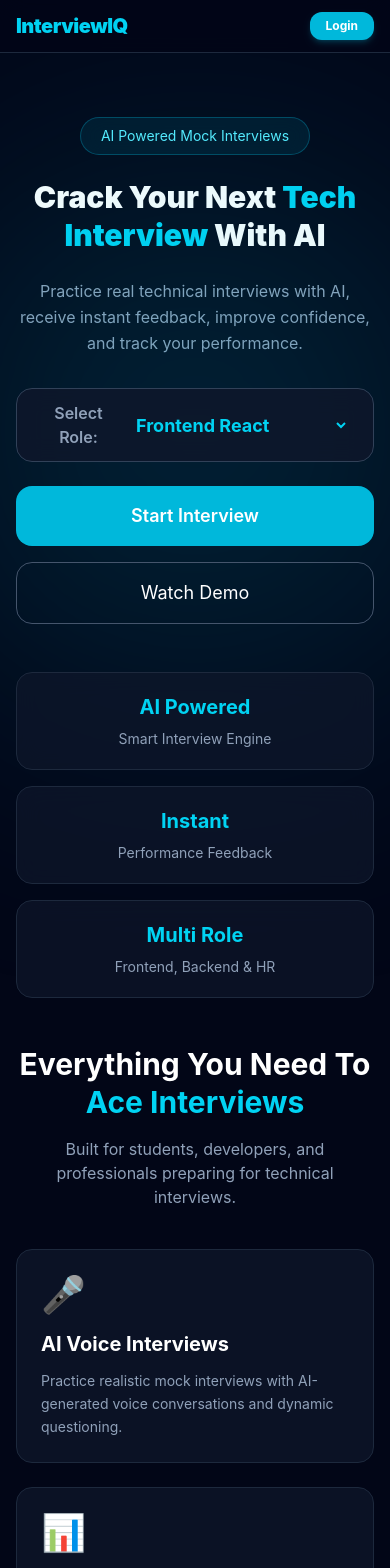
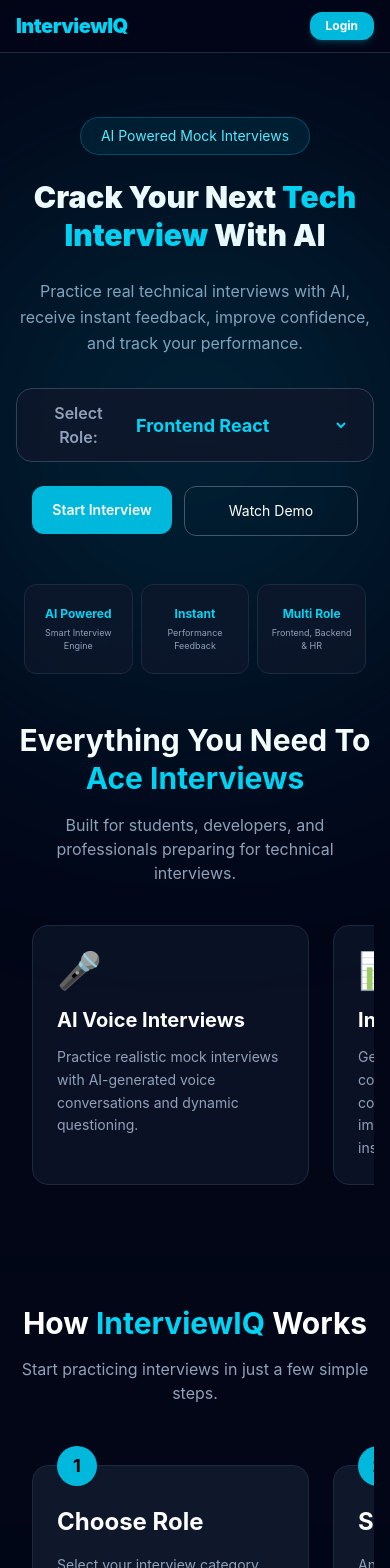
Before and after one commit to abhi-sri94/interviewiq, a React (Vite) app in the folder interviewiq/frontend/: page / in a window 390 px wide. Shown: the top 1568 px of the page. Built offline with nearby package versions, Linux system fonts and the light colour scheme; no server answers; the HTML template or start-up script is replaced by a standard one.

Commit message:
feat: optimize landing page layout side-by-side on mobile devices

```diff
--- a/interviewiq/frontend/src/index.css
+++ b/interviewiq/frontend/src/index.css
@@ -18,3 +18,14 @@
   color: white;
   -webkit-font-smoothing: antialiased;
 }
+
+/* Hide scrollbar for Chrome, Safari and Opera */
+.scrollbar-none::-webkit-scrollbar {
+  display: none;
+}
+
+/* Hide scrollbar for IE, Edge and Firefox */
+.scrollbar-none {
+  -ms-overflow-style: none;  /* IE and Edge */
+  scrollbar-width: none;  /* Firefox */
+}
--- a/interviewiq/frontend/src/pages/HomePage.jsx
+++ b/interviewiq/frontend/src/pages/HomePage.jsx
@@ -70,16 +70,16 @@
                         </select>
                     </div>
 
-                    <div className="flex flex-col md:flex-row gap-4 md:gap-5 w-full md:w-auto mt-2">
-                        <Link to={user ? "/dashboard/interview" : "/login"} state={{ role: selectedRole }} className="w-full md:w-auto">
-                            <button className="w-full md:w-auto bg-cyan-500 hover:bg-cyan-600 transition px-10 py-4 rounded-2xl text-lg font-semibold cursor-pointer">
+                    <div className="flex flex-row gap-3 md:gap-5 w-full max-w-md md:max-w-none md:w-auto mt-2 px-4 md:px-0">
+                        <Link to={user ? "/dashboard/interview" : "/login"} state={{ role: selectedRole }} className="flex-1 md:flex-none">
+                            <button className="w-full md:w-auto bg-cyan-500 hover:bg-cyan-600 transition px-4 py-3.5 md:px-10 md:py-4 rounded-xl md:rounded-2xl text-sm sm:text-base md:text-lg font-semibold cursor-pointer whitespace-nowrap">
                                 Start Interview
                             </button>
                         </Link>
 
                         <button
                             onClick={() => document.getElementById('how-it-works')?.scrollIntoView({ behavior: 'smooth' })}
-                            className="w-full md:w-auto border border-slate-600 hover:border-cyan-400 hover:text-cyan-400 transition-all duration-300 px-8 py-4 rounded-2xl text-lg"
+                            className="flex-1 md:flex-none border border-slate-600 hover:border-cyan-400 hover:text-cyan-400 transition-all duration-300 px-4 py-3.5 md:px-8 md:py-4 rounded-xl md:rounded-2xl text-sm sm:text-base md:text-lg whitespace-nowrap"
                         >
                             Watch Demo
                         </button>
@@ -87,30 +87,33 @@
                 </motion.div>
 
                 {/* Stats */}
-                <div className="grid grid-cols-1 md:grid-cols-3 gap-4 md:gap-8 mt-12 md:mt-24 w-full max-w-4xl relative z-40">
+                <div className="grid grid-cols-3 gap-2 md:gap-8 mt-12 md:mt-24 w-full max-w-4xl relative z-40 px-2 md:px-0">
 
                     <motion.div
                         whileHover={{ scale: 1.05 }}
                         transition={{ type: "spring", stiffness: 250 }}
-                        className="bg-slate-900/70 border border-slate-800 rounded-2xl md:rounded-3xl p-5 md:p-8 backdrop-blur-md"
-                    >                        <h2 className="text-xl md:text-2xl font-bold text-cyan-400">AI Powered</h2>
-                        <p className="text-slate-400 mt-2 text-sm md:text-base">Smart Interview Engine</p>
+                        className="bg-slate-900/70 border border-slate-800 rounded-xl md:rounded-3xl p-3 md:p-8 backdrop-blur-md flex flex-col justify-center min-h-[90px] md:min-h-0"
+                    >
+                        <h2 className="text-xs sm:text-base md:text-2xl font-bold text-cyan-400">AI Powered</h2>
+                        <p className="text-slate-400 mt-1 md:mt-2 text-[9px] sm:text-xs md:text-base">Smart Interview Engine</p>
                     </motion.div>
 
                     <motion.div
                         whileHover={{ scale: 1.05 }}
                         transition={{ type: "spring", stiffness: 250 }}
-                        className="bg-slate-900/70 border border-slate-800 rounded-2xl md:rounded-3xl p-5 md:p-8 backdrop-blur-md"
-                    >                    <h2 className="text-xl md:text-2xl font-bold text-cyan-400">Instant</h2>
-                        <p className="text-slate-400 mt-2 text-sm md:text-base">Performance Feedback</p>
+                        className="bg-slate-900/70 border border-slate-800 rounded-xl md:rounded-3xl p-3 md:p-8 backdrop-blur-md flex flex-col justify-center min-h-[90px] md:min-h-0"
+                    >
+                        <h2 className="text-xs sm:text-base md:text-2xl font-bold text-cyan-400">Instant</h2>
+                        <p className="text-slate-400 mt-1 md:mt-2 text-[9px] sm:text-xs md:text-base">Performance Feedback</p>
                     </motion.div>
 
                     <motion.div
                         whileHover={{ scale: 1.05 }}
                         transition={{ type: "spring", stiffness: 250 }}
-                        className="bg-slate-900/70 border border-slate-800 rounded-2xl md:rounded-3xl p-5 md:p-8 backdrop-blur-md"
-                    >                    <h2 className="text-xl md:text-2xl font-bold text-cyan-400">Multi Role</h2>
-                        <p className="text-slate-400 mt-2 text-sm md:text-base">Frontend, Backend & HR</p>
+                        className="bg-slate-900/70 border border-slate-800 rounded-xl md:rounded-3xl p-3 md:p-8 backdrop-blur-md flex flex-col justify-center min-h-[90px] md:min-h-0"
+                    >
+                        <h2 className="text-xs sm:text-base md:text-2xl font-bold text-cyan-400">Multi Role</h2>
+                        <p className="text-slate-400 mt-1 md:mt-2 text-[9px] sm:text-xs md:text-base">Frontend, Backend & HR</p>
                     </motion.div>
 
                 </div>
@@ -132,13 +135,13 @@
                     </p>
                 </div>
 
-                <div className="grid grid-cols-1 md:grid-cols-3 gap-6 md:gap-8">
+                <div className="flex flex-row overflow-x-auto snap-x snap-mandatory gap-6 pb-6 md:pb-0 md:grid md:grid-cols-3 md:gap-8 md:overflow-x-visible scrollbar-none px-4 md:px-0">
 
                     {/* Card 1 */}
                     <motion.div
                         whileHover={{ y: -10, scale: 1.02 }}
                         transition={{ type: "spring", stiffness: 200 }}
-                        className="bg-slate-900/70 border border-slate-800 rounded-2xl md:rounded-3xl p-6 md:p-8 hover:border-cyan-500 transition-all duration-300"
+                        className="snap-center shrink-0 w-[85%] md:w-auto bg-slate-900/70 border border-slate-800 rounded-2xl md:rounded-3xl p-6 md:p-8 hover:border-cyan-500 transition-all duration-300"
                     >
                         <div className="text-4xl md:text-5xl mb-4 md:mb-6">🎤</div>
 
@@ -156,7 +159,7 @@
                     <motion.div
                         whileHover={{ y: -10, scale: 1.02 }}
                         transition={{ type: "spring", stiffness: 200 }}
-                        className="bg-slate-900/70 border border-slate-800 rounded-2xl md:rounded-3xl p-6 md:p-8 hover:border-cyan-500 transition-all duration-300"
+                        className="snap-center shrink-0 w-[85%] md:w-auto bg-slate-900/70 border border-slate-800 rounded-2xl md:rounded-3xl p-6 md:p-8 hover:border-cyan-500 transition-all duration-300"
                     >
                         <div className="text-4xl md:text-5xl mb-4 md:mb-6">📊</div>
 
@@ -174,7 +177,7 @@
                     <motion.div
                         whileHover={{ y: -10, scale: 1.02 }}
                         transition={{ type: "spring", stiffness: 200 }}
-                        className="bg-slate-900/70 border border-slate-800 rounded-2xl md:rounded-3xl p-6 md:p-8 hover:border-cyan-500 transition-all duration-300"
+                        className="snap-center shrink-0 w-[85%] md:w-auto bg-slate-900/70 border border-slate-800 rounded-2xl md:rounded-3xl p-6 md:p-8 hover:border-cyan-500 transition-all duration-300"
                     >
                         <div className="text-4xl md:text-5xl mb-4 md:mb-6">💼</div>
 
@@ -208,10 +211,10 @@
                         </p>
                     </div>
 
-                    <div className="grid grid-cols-1 md:grid-cols-3 gap-6 md:gap-10">
+                    <div className="flex flex-row overflow-x-auto snap-x snap-mandatory gap-6 pb-6 pt-5 md:pt-0 md:pb-0 md:grid md:grid-cols-3 md:gap-10 md:overflow-x-visible scrollbar-none px-4 md:px-0">
 
                         {/* Step 1 */}
-                        <div className="relative bg-slate-900 border border-slate-800 rounded-2xl md:rounded-3xl p-6 md:p-10">
+                        <div className="snap-center shrink-0 w-[85%] md:w-auto relative bg-slate-900 border border-slate-800 rounded-2xl md:rounded-3xl p-6 md:p-10">
 
                             <div className="absolute -top-5 left-6 md:left-8 bg-cyan-500 text-black w-10 h-10 md:w-12 md:h-12 rounded-full flex items-center justify-center font-bold text-lg md:text-xl">
                                 1
@@ -229,7 +232,7 @@
                         </div>
 
                         {/* Step 2 */}
-                        <div className="relative bg-slate-900 border border-slate-800 rounded-2xl md:rounded-3xl p-6 md:p-10">
+                        <div className="snap-center shrink-0 w-[85%] md:w-auto relative bg-slate-900 border border-slate-800 rounded-2xl md:rounded-3xl p-6 md:p-10">
 
                             <div className="absolute -top-5 left-6 md:left-8 bg-cyan-500 text-black w-10 h-10 md:w-12 md:h-12 rounded-full flex items-center justify-center font-bold text-lg md:text-xl">
                                 2
@@ -247,7 +250,7 @@
                         </div>
 
                         {/* Step 3 */}
-                        <div className="relative bg-slate-900 border border-slate-800 rounded-2xl md:rounded-3xl p-6 md:p-10">
+                        <div className="snap-center shrink-0 w-[85%] md:w-auto relative bg-slate-900 border border-slate-800 rounded-2xl md:rounded-3xl p-6 md:p-10">
 
                             <div className="absolute -top-5 left-6 md:left-8 bg-cyan-500 text-black w-10 h-10 md:w-12 md:h-12 rounded-full flex items-center justify-center font-bold text-lg md:text-xl">
                                 3
```
